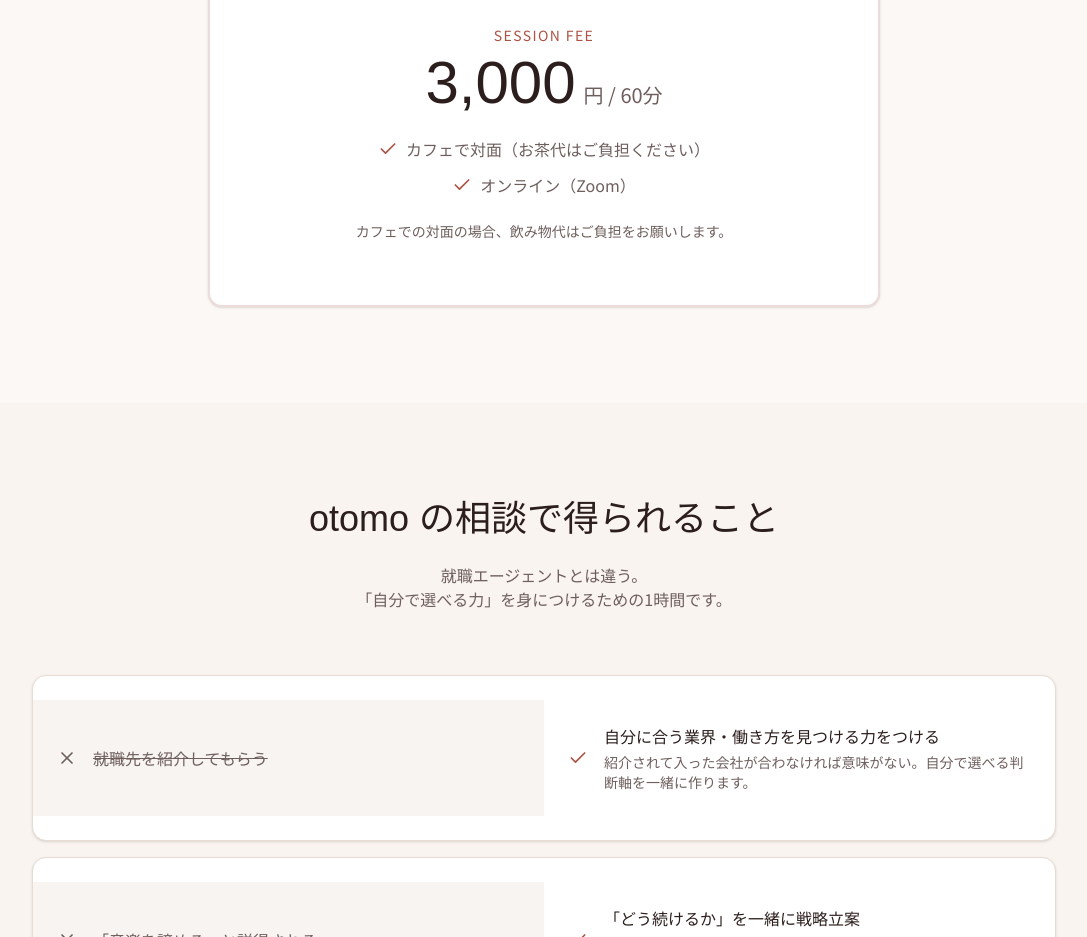
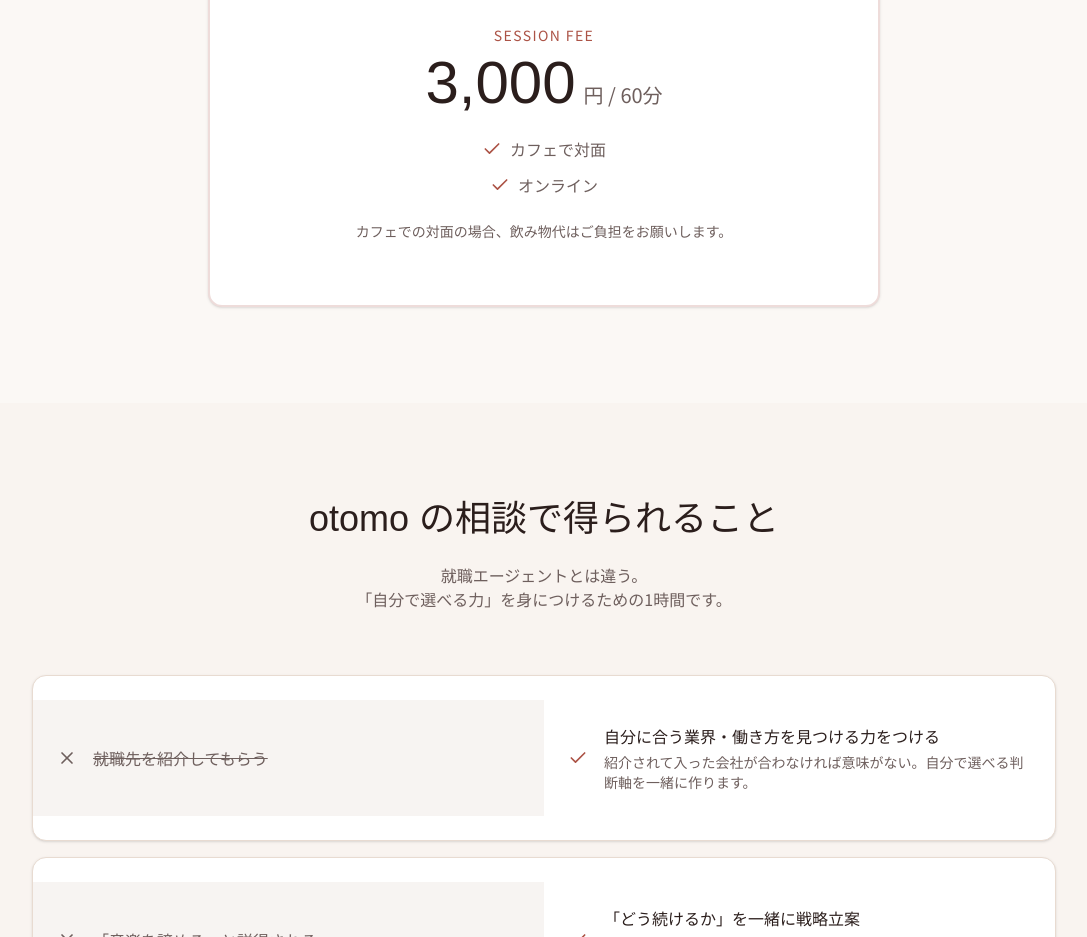
Before and after one commit to SyoukiKou/otomo, a Next.js app: page / in a window 1280 px wide. Shown: the part 2340-3277 px from the top of the page, without its empty margins (96-1183 px from the left). Built offline with nearby package versions, Linux system fonts and the light colour scheme.

Commit message:
chore: simplify consultation option labels in service-section

```diff
--- a/components/service-section.tsx
+++ b/components/service-section.tsx
@@ -17,8 +17,8 @@ const features = [
 ]
 
 const consultationOptions = [
-  "カフェで対面（お茶代はご負担ください）",
-  "オンライン（Zoom）"
+  "カフェで対面",
+  "オンライン"
 ]
 
 export function ServiceSection() {
```
